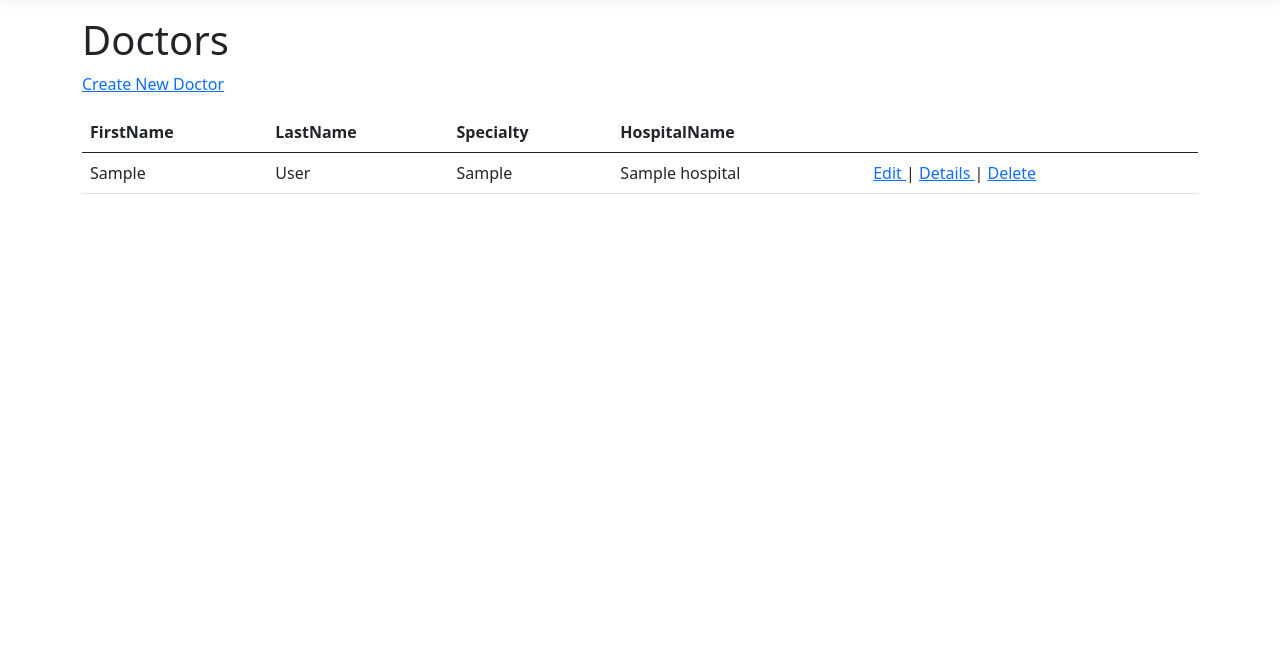
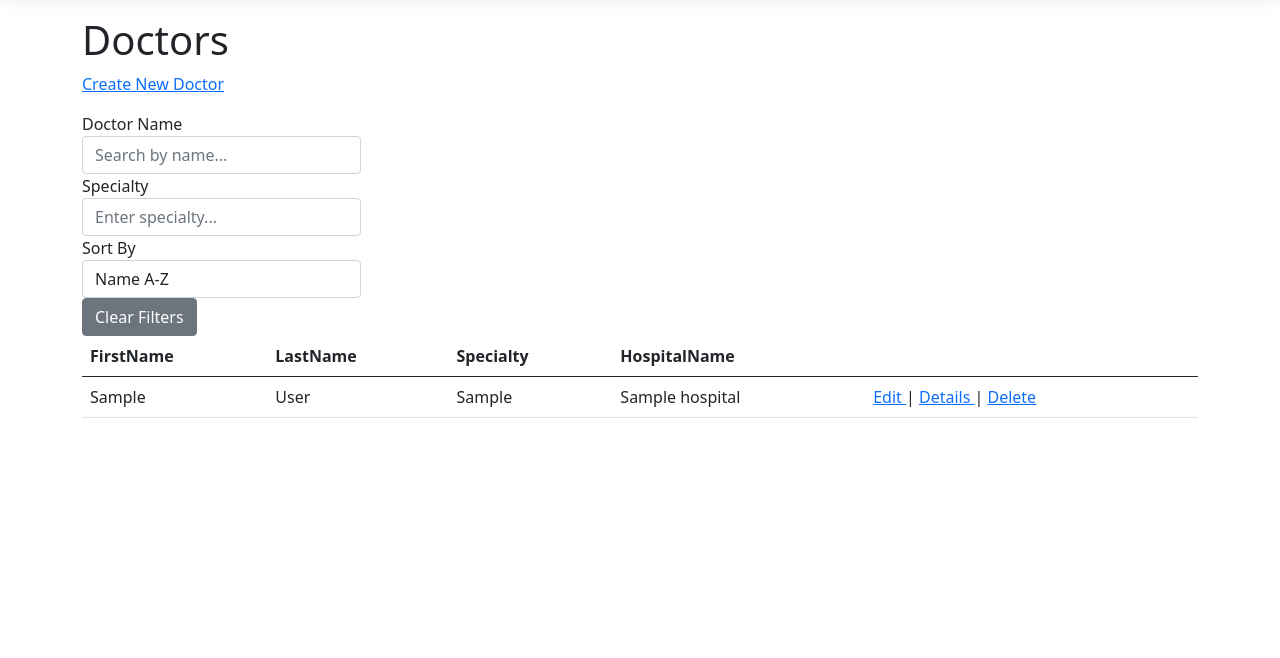
Before and after one commit to Tedi-dev/Hospital_Manager, an ASP.NET Core app: page /Doctor in a window 1280 px wide. Shown: the part 57-715 px from the top of the page. Run offline with ASP.NET Core 8, Linux system fonts and the light colour scheme; tables that the repository leaves empty hold one stand-in row (values such as "Sample post"); style sheets or scripts are compiled from the project's sources.

Commit message:
Searchhhh js

```diff
--- a/Core_Hospital_Manager/Interfaces/IDoctorService.cs
+++ b/Core_Hospital_Manager/Interfaces/IDoctorService.cs
@@ -9,7 +9,7 @@ namespace Core_Hospital_Manager.Interfaces
 {
     public interface IDoctorService
     {
-        Task<List<Doctor>> GetAllAsync();
+        Task<List<Doctor>> GetAllAsync(string? search = null, string? speciality = null, string? sortOrder = null);
         Task<Doctor?> GetByIdAsync(int id);
         Task CreateAsync(Doctor doctor);
         Task UpdateAsync(Doctor doctor);
--- a/Hospital_Manager/Controllers/DoctorController.cs
+++ b/Hospital_Manager/Controllers/DoctorController.cs
@@ -1,4 +1,5 @@
 using Core_Hospital_Manager.Interfaces;
+using Core_Hospital_Manager.Services;
 using Data_Hospital_Manager;
 using Data_Hospital_Manager.Entities;
 using Hospital_Manager.ViewModels.Doctor;
@@ -185,5 +186,19 @@ namespace Hospital_Manager.Controllers
 
             return RedirectToAction(nameof(Index));
         }
+        [HttpGet]
+        public async Task<IActionResult> GetFiltered(string? search, string? specialty, string? sortOrder)
+        {
+            var doctors = await _DService.GetAllAsync(search, specialty, sortOrder);
+            var result = doctors.Select(d => new
+            {
+                id = d.Id,
+                firstName = d.FirstName,
+                lastName = d.LastName,
+                specialty = d.Specialty,
+                hospitalName = d.Hospital.Name
+            }).ToList();
+            return Json(result);
+        }
     }
 }
--- a/Hospital_Manager/Views/Doctor/Index.cshtml
+++ b/Hospital_Manager/Views/Doctor/Index.cshtml
@@ -9,6 +9,35 @@
 <p>
     <a asp-action="Create">Create New Doctor</a>
 </p>
+
+<div class="row-mb-3">
+    <div class="col-md-3">
+        <label>Doctor Name</label>
+        <input type="text" id="search"
+               class="form-control"
+               placeholder="Search by name..." />
+    </div>
+    <div class="col-md-3">
+        <label>Specialty</label>
+        <input type="text" id="specialty"
+               class="form-control"
+               placeholder="Enter specialty..." />
+    </div>
+    <div class="col-md-3">
+        <label>Sort By</label>
+        <select id="sortOrder" class="form-control">
+            <option value="name_asc">Name A-Z</option>
+            <option value="name_desc">Name Z-A</option>
+            <option value="specialty">Specialty A-Z</option>
+        </select>
+    </div>
+    <div class="col-md-3 d-flex align-items-end">
+        <button type="button" id="clearFilters"
+            class="btn btn-secondary">
+            Clear Filters
+        </button>
+    </div>
+</div>
 
 <table class="table">
     <thead>
@@ -29,7 +58,7 @@
         </tr>
     </thead>
 
-    <tbody>
+    <tbody id="doctorsTable">
         @foreach (var doctor in Model)
         {
             <tr>
@@ -65,3 +94,8 @@
         }
     </tbody>
 </table>
+
+@section Scripts {
+    <script src="~/js/DoctorFilter.js" asp-append-version="true">
+    </script>
+}
--- /dev/null
+++ b/Hospital_Manager/wwwroot/js/DoctorFilter.js
@@ -0,0 +1,74 @@
+async function loadDoctors() {
+    // 1. Вземаме стойностите от полетата
+    let search = document.getElementById("search").value;
+    let specialty = document.getElementById("specialty").value;
+    let sortOrder = document.getElementById("sortOrder").value;
+
+    // 2. Подготвяме адреса на заявката
+    let params = new URLSearchParams({
+        search: search,
+        specialty: specialty,
+        sortOrder: sortOrder
+    });
+
+    // 3. Изпращаме заявката към контролера
+    let response = await fetch(
+        "/Doctor/GetFiltered?" + params
+    );
+
+    // 4. Преобразуваме JSON отговора в JavaScript обекти
+    let doctors = await response.json();
+
+    // 5. Изчистваме старите редове от таблицата
+    let tbody = document.getElementById("doctorsTable");
+    tbody.innerHTML = "";
+
+    // 6. Добавяме ред за всеки намерен лекар
+    doctors.forEach(function (doctor) {
+        let row = document.createElement("tr");
+
+        [doctor.firstName, doctor.lastName,
+        doctor.specialty, doctor.hospitalName].forEach(function (value) {
+            let cell = document.createElement("td");
+            cell.textContent = value ?? "";
+            row.appendChild(cell);
+        });
+
+        // Колона с линкове за действия
+        let actions = document.createElement("td");
+
+        ["Edit", "Details", "Delete"].forEach(function (action, index) {
+            if (index > 0) {
+                actions.appendChild(document.createTextNode(" | "));
+            }
+
+            let link = document.createElement("a");
+            link.href = "/Doctor/" + action + "/" + doctor.id;
+            link.textContent = action;
+            actions.appendChild(link);
+        });
+
+        row.appendChild(actions);
+        tbody.appendChild(row);
+    });
+}
+
+// Автоматично филтриране
+document.getElementById("search")
+    .addEventListener("input", loadDoctors);
+
+document.getElementById("specialty")
+    .addEventListener("input", loadDoctors);
+
+document.getElementById("sortOrder")
+    .addEventListener("change", loadDoctors);
+
+// Изчистване на филтрите
+document.getElementById("clearFilters")
+    .addEventListener("click", function () {
+        document.getElementById("search").value = "";
+        document.getElementById("specialty").value = "";
+        document.getElementById("sortOrder").value = "name_asc";
+
+        loadDoctors();
+    });
```
Also changed, not shown: Core_Hospital_Manager/Services/DoctorService.cs (+28 -2 lines).
